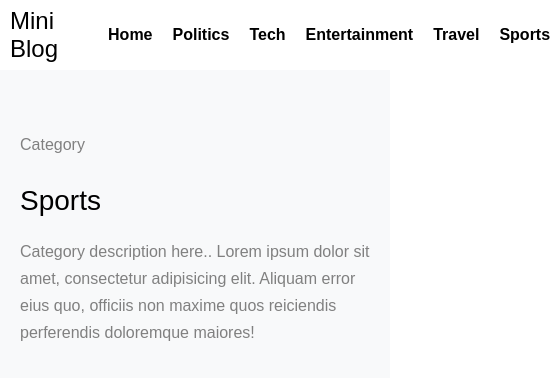
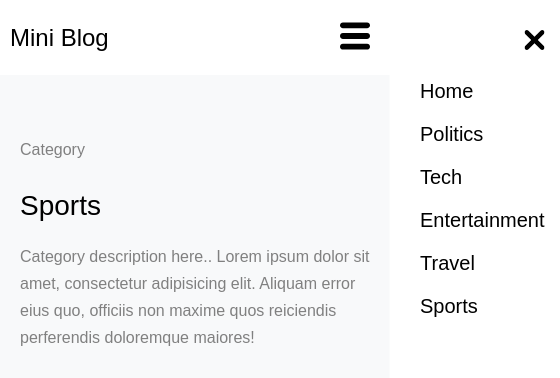
Before and after one commit to PaBLyS/MiniBlog, a Nuxt app: page /politics in a window 390 px wide. Shown: the top 378 px of the page, 560 px wide, since content can reach past the window. Built offline with nearby package versions, Linux system fonts and the light colour scheme; no server answers; a web font is replaced by a local one.

Commit message:
create mobile menu

```diff
--- a/components/customHeader.vue
+++ b/components/customHeader.vue
@@ -23,17 +23,66 @@
         <NuxtLink class="link" to="/politics">Sports</NuxtLink>
       </li>
     </ul>
+    <div class="menu" @click="showMenu = !showMenu">
+      <svg version="1.1" id="Capa_1" xmlns="http://www.w3.org/2000/svg" xmlns:xlink="http://www.w3.org/1999/xlink"
+           x="0px" y="0px"
+           viewBox="0 0 124 124" style="enable-background:new 0 0 124 124;" xml:space="preserve">
+        <g>
+          <path d="M112,6H12C5.4,6,0,11.4,0,18s5.4,12,12,12h100c6.6,0,12-5.4,12-12S118.6,6,112,6z"/>
+          <path d="M112,50H12C5.4,50,0,55.4,0,62c0,6.6,5.4,12,12,12h100c6.6,0,12-5.4,12-12C124,55.4,118.6,50,112,50z"/>
+          <path d="M112,94H12c-6.6,0-12,5.4-12,12s5.4,12,12,12h100c6.6,0,12-5.4,12-12S118.6,94,112,94z"/>
+        </g>
+      </svg>
+    </div>
+    <div :class="classMenu">
+      <div class="close">
+        <div @click="showMenu = true">
+          <svg version="1.1" id="Capa_1" xmlns="http://www.w3.org/2000/svg" xmlns:xlink="http://www.w3.org/1999/xlink"
+               x="0px" y="0px"
+               viewBox="0 0 348.333 348.334" style="enable-background:new 0 0 348.333 348.334;"
+               xml:space="preserve">
+            <g>
+              <path d="M336.559,68.611L231.016,174.165l105.543,105.549c15.699,15.705,15.699,41.145,0,56.85
+                c-7.844,7.844-18.128,11.769-28.407,11.769c-10.296,0-20.581-3.919-28.419-11.769L174.167,231.003L68.609,336.563
+                c-7.843,7.844-18.128,11.769-28.416,11.769c-10.285,0-20.563-3.919-28.413-11.769c-15.699-15.698-15.699-41.139,0-56.85
+                l105.54-105.549L11.774,68.611c-15.699-15.699-15.699-41.145,0-56.844c15.696-15.687,41.127-15.687,56.829,0l105.563,105.554
+                L279.721,11.767c15.705-15.687,41.139-15.687,56.832,0C352.258,27.466,352.258,52.912,336.559,68.611z"/>
+            </g>
+          </svg>
+        </div>
+      </div>
+      <NuxtLink class="link" to="/politics">Home</NuxtLink>
+      <NuxtLink class="link" to="/politics">Politics</NuxtLink>
+      <NuxtLink class="link" to="/politics">Tech</NuxtLink>
+      <NuxtLink class="link" to="/politics">Entertainment</NuxtLink>
+      <NuxtLink class="link" to="/politics">Travel</NuxtLink>
+      <NuxtLink class="link" to="/politics">Sports</NuxtLink>
+    </div>
   </section>
 </template>
 
 <script>
     export default {
-        name: "customHeader"
+        name: "customHeader",
+        data() {
+            return {
+                showMenu: true
+            }
+        },
+        computed: {
+            classMenu() {
+                return {
+                    'menu__list': true,
+                    'close-menu': this.showMenu
+                }
+            }
+        }
     }
 </script>
 
 <style lang="scss" scoped>
   .header {
+    height: 75px;
     display: flex;
     justify-content: space-between;
     align-items: center;
@@ -78,4 +127,67 @@
       }
     }
   }
+
+  .menu {
+    display: none;
+
+    svg {
+      margin-right: 10px;
+      height: 30px;
+      width: 30px;
+    }
+
+    &__list {
+      position: fixed;
+      right: 0;
+      top: 0;
+      bottom: 0;
+      padding: 10px;
+      margin: 0;
+      list-style: none;
+      display: flex;
+      flex-direction: column;
+      background-color: #fff;
+      transform: translateX(0);
+      transition: transform .3s;
+
+      .close {
+        div {
+          display: flex;
+          justify-content: flex-end;
+          margin: 20px;
+
+          svg {
+            height: 20px;
+            width: 20px;
+          }
+        }
+      }
+
+      .link {
+        color: #000;
+        font-size: 20px;
+        font-weight: 500;
+        text-decoration: none;
+        transition: color .2s ease-in;
+        padding: 10px 20px;
+
+        &:hover {
+          color: #2f89fc;
+        }
+      }
+    }
+  }
+  .close-menu {
+    transform: translateX(100%);
+  }
+
+  @media only screen and (max-width: 1141px) {
+    .header__right {
+      display: none;
+    }
+    .menu {
+      display: block;
+    }
+  }
 </style>
```
